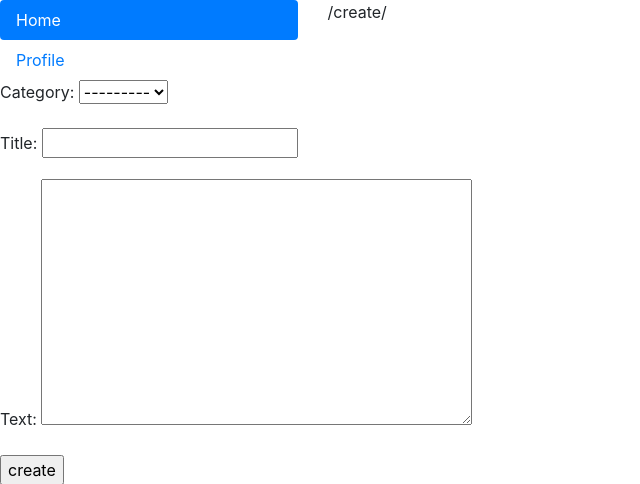
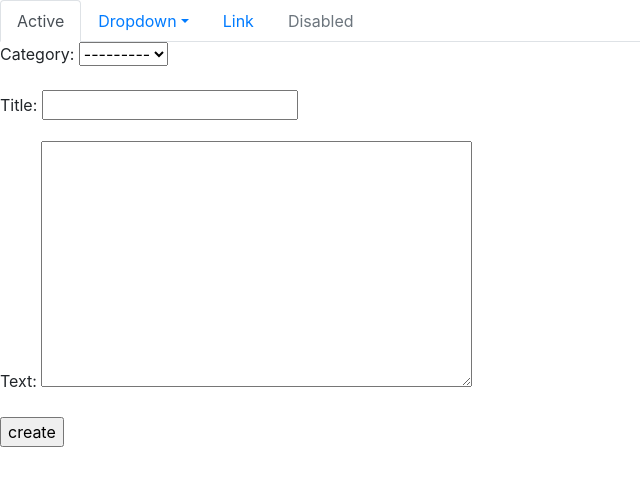
Before and after one commit to sug5806/Blog, a Django app: page /create/ in a window 1280 px wide. Shown: the top 484 px of the page, without its empty margins (0-640 px from the left). Run offline with Django 3.2, Linux system fonts and the light colour scheme; data that the repository does not hold is empty; some libraries are stand-ins or nearby versions.

Commit message:
feat: modify some files

```diff
--- a/common_templates/base.html
+++ b/common_templates/base.html
@@ -9,25 +9,27 @@
 <body>
 
 
-<div class="row">
-  <div class="col-3">
-    <div class="nav flex-column nav-pills" id="v-pills-tab" role="tablist" aria-orientation="vertical">
-      <a class="nav-link active" id="v-pills-home-tab" data-toggle="pill" href="#v-pills-home" role="tab" aria-controls="v-pills-home" aria-selected="true">Home</a>
-      <a class="nav-link" id="v-pills-profile-tab" data-toggle="pill" href="#v-pills-profile" role="tab" aria-controls="v-pills-profile" aria-selected="false">Profile</a>
-{#      <a class="nav-link" id="v-pills-messages-tab" data-toggle="pill" href="#v-pills-messages" role="tab" aria-controls="v-pills-messages" aria-selected="false">Messages</a>#}
-{#      <a class="nav-link" id="v-pills-settings-tab" data-toggle="pill" href="#v-pills-settings" role="tab" aria-controls="v-pills-settings" aria-selected="false">Settings</a>#}
+<ul class="nav nav-tabs">
+  <li class="nav-item">
+    <a class="nav-link active" href="#">Active</a>
+  </li>
+  <li class="nav-item dropdown">
+    <a class="nav-link dropdown-toggle" data-toggle="dropdown" href="#" role="button" aria-haspopup="true" aria-expanded="false">Dropdown</a>
+    <div class="dropdown-menu">
+      <a class="dropdown-item" href="#">Action</a>
+      <a class="dropdown-item" href="#">Another action</a>
+      <a class="dropdown-item" href="#">Something else here</a>
+      <div class="dropdown-divider"></div>
+      <a class="dropdown-item" href="#">Separated link</a>
     </div>
-  </div>
-  <div class="col-6">
-    <div class="tab-content" id="v-pills-tabContent">
-      <div class="tab-pane fade show active" id="v-pills-home" role="tabpanel" aria-labelledby="v-pills-home-tab">{% url 'post:create' %}</div>
-      <div class="tab-pane fade" id="v-pills-profile" role="tabpanel" aria-labelledby="v-pills-profile-tab">...</div>
-{#      <div class="tab-pane fade" id="v-pills-messages" role="tabpanel" aria-labelledby="v-pills-messages-tab">...</div>#}
-{#      <div class="tab-pane fade" id="v-pills-settings" role="tabpanel" aria-labelledby="v-pills-settings-tab">...</div>#}
-    </div>
-  </div>
-</div>
-
+  </li>
+  <li class="nav-item">
+    <a class="nav-link" href="#">Link</a>
+  </li>
+  <li class="nav-item">
+    <a class="nav-link disabled" href="#" tabindex="-1" aria-disabled="true">Disabled</a>
+  </li>
+</ul>
 
 
 
--- a/config/urls.py
+++ b/config/urls.py
@@ -19,5 +19,6 @@ from django.urls import path, include
 urlpatterns = [
     path('admin/', admin.site.urls),
     path('', include('post.urls')),
+    path('accounts/', include('allauth.urls')),
 
 ]
--- a/post/models.py
+++ b/post/models.py
@@ -8,6 +8,8 @@ class Category(models.Model):
     name = models.CharField(max_length=30)
     slug = models.SlugField(max_length=30, db_index=True, unique=True, allow_unicode=True, blank=True)
 
+    def __str__(self):
+        return self.name
 
 class Post(models.Model):
     category = models.ForeignKey(Category, on_delete=models.SET_NULL, null=True, related_name='posts')
--- a/post/urls.py
+++ b/post/urls.py
@@ -1,8 +1,9 @@
-from .views import PostCreate
+from .views import PostCreate, PostList
 from django.urls import path
 
 app_name = 'post'
 
 urlpatterns = [
-    path('create/', PostCreate.as_view(), name='create')
+    path('create/', PostCreate.as_view(), name='create'),
+    path('', PostList.as_view(), name='list'),
 ]
```
Also changed, not shown: config/settings.py (+17 -0 lines), post/templates/post/list_post.html (+15 -9 lines), post/templates/__init__.py (deleted), requirements.txt (added), 1 other file.
